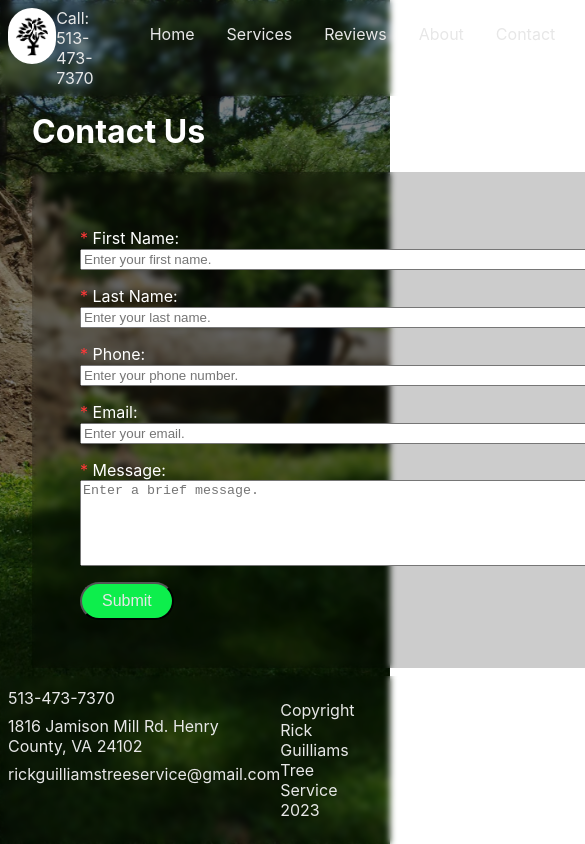
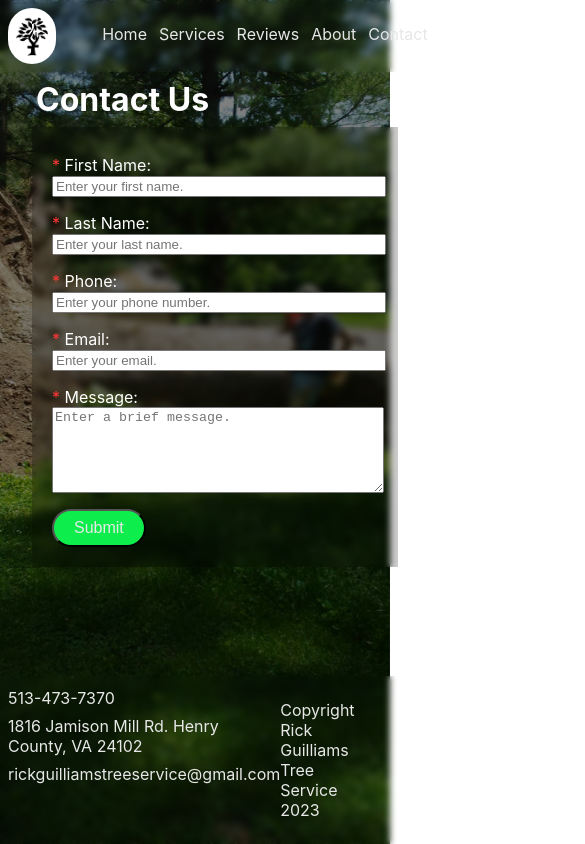
Before and after one commit to RichardGuilliams/rick-guilliams-tree-service, a React (Create React App) app: page /contact in a window 390 px wide. Shown: the top 844 px of the page, 585 px wide, since content can reach past the window. Built offline with nearby package versions, Linux system fonts and the light colour scheme.

Commit message:
Fixed links

```diff
--- a/src/App.css
+++ b/src/App.css
@@ -38,6 +38,9 @@
 }
 
 /* ************************************************************************************************* */
+/* Custom CSS
+/* ************************************************************************************************* */
+
 :root{
   --color-button: rgb(25, 240, 25);
   --color-overlay: rgba(0, 0, 0, 0.5);
@@ -102,14 +105,20 @@ li{
   color: var(--color-primary);
 }
 
+.home{
+  width: 100vw;
+}
+
 .page{
   position: absolute;
   padding: 2rem;
   z-index: 2;
+  height: fit-content;
 }
 
 .page-section{
   margin-top: 5rem;
+  height: fit-content;
 }
 
 .page-overlay{
@@ -208,7 +217,7 @@ li{
 }
 
 .form{
-  width: 40rem;
+  width: 100%;
   background-color: var(--color-background);
   padding: 3rem;
   backdrop-filter: blur(3px);
@@ -270,3 +279,37 @@ li{
   padding-right: 2rem;
   color: var(--color-primary);
 }
+
+
+@media all and (max-width: 645px) {
+  .contact-heading{
+    margin: 4px;
+    margin-bottom: .5rem;
+  }
+
+  .page{
+    padding-top: 0px;
+  }
+
+  .page-heading{
+    font-size: calc(var(--font-size-medium) + 5px);
+  }
+
+  .header{
+    width: 100vw;
+  }
+
+  .footer{
+    width: 100vw;
+  }
+
+
+  .header-nav > li > a{
+    padding: 3px;
+    margin: 3px;
+  }
+
+  .form{
+    padding: 20px
+  }
+}
--- a/src/components/Header.jsx
+++ b/src/components/Header.jsx
@@ -5,7 +5,6 @@ const Header = function(){
         <>
             <div className='header'>
                 <img className='header-logo' src='./img/logo.png' width='40px' height='40px' alt='Rick Guilliams Tree Service Logo'></img>
-                <a className='header-cta' href='tel:5134737370'>Call: 513-473-7370</a>
                 <NavBar/>
             </div>
         </>
```
